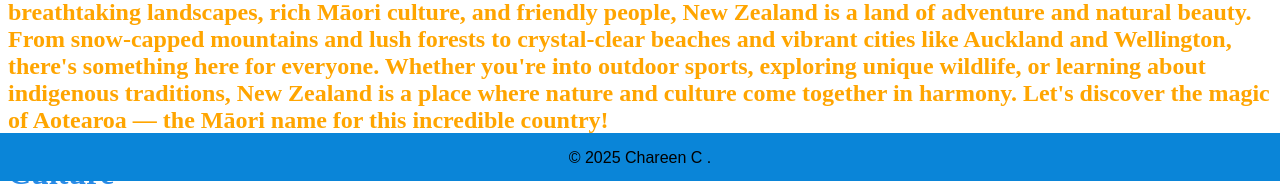
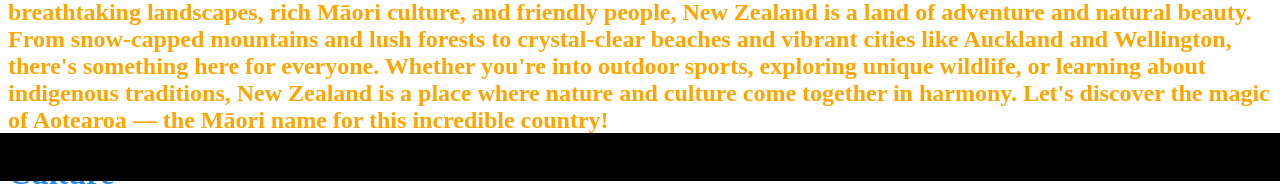
Before and after one commit to chareen-N2L/WebMy, a plain HTML site: page index.html in a window 1280 px wide. Shown: the part 619-814 px from the top of the page. Drawn offline with Linux system fonts and the light colour scheme.

Commit message:
changed footer background to black

```diff
--- a/css/main.css
+++ b/css/main.css
@@ -50,7 +50,7 @@
 }
 
 footer {
-    background-color: #0a85d8;
+    background-color: #000000;
     /* background or background-color both work */
     Position: fixed;
     /* Fixed to the viewport */
```
